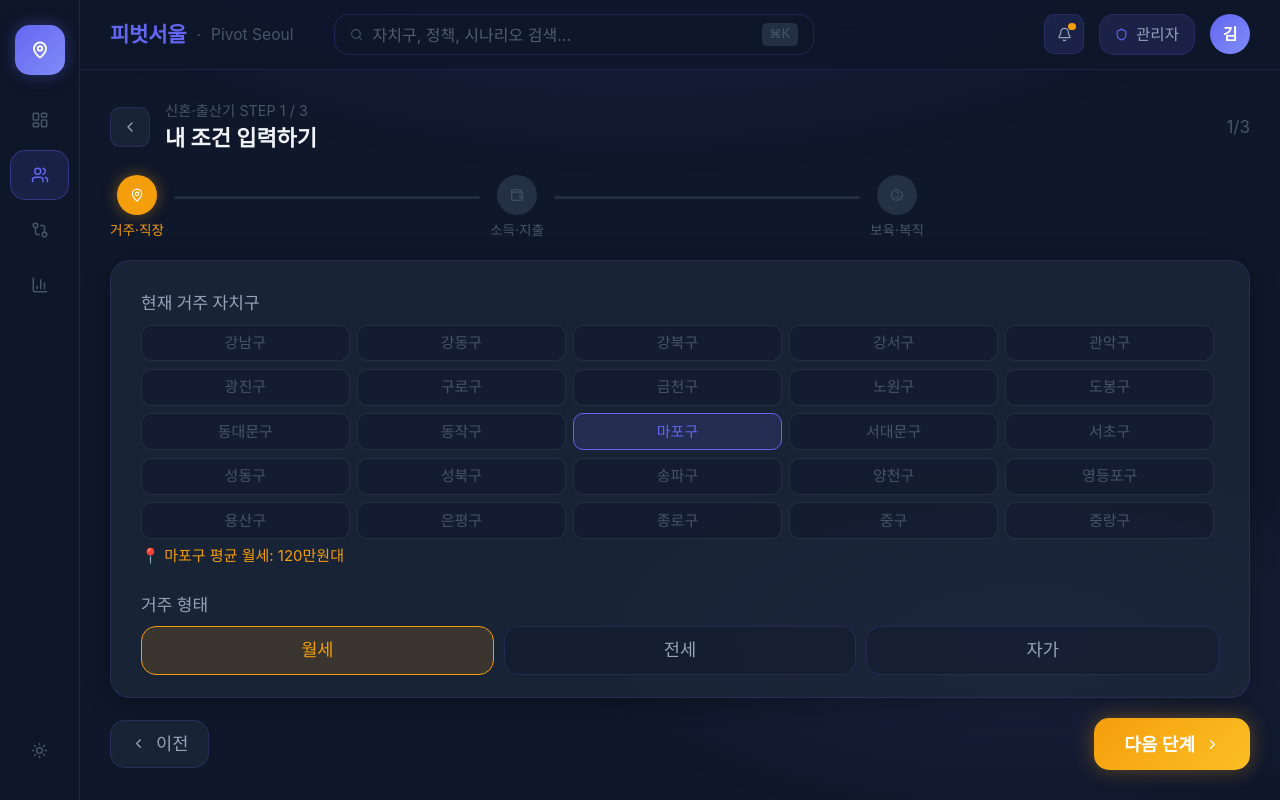
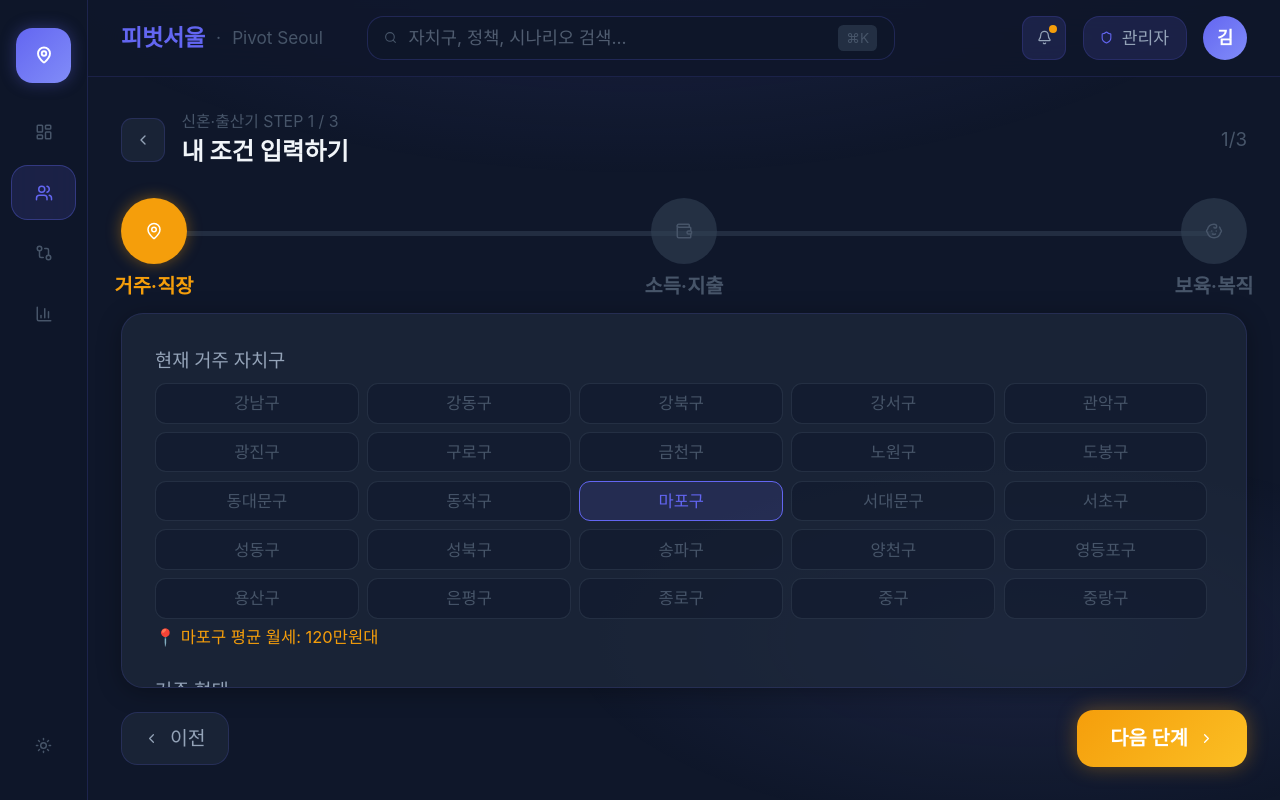
Before and after one commit to bigdata-seoul/pivotSeoul, a Next.js app in the folder front/: page /onboarding/family in a window 1280 px wide. Built offline with nearby package versions, Linux system fonts and the light colour scheme.

Commit message:
조건입력UI수정.

```diff
--- a/front/src/pages/OnboardingFamily.tsx
+++ b/front/src/pages/OnboardingFamily.tsx
@@ -44,6 +44,7 @@ export function OnboardingFamily() {
   const monthlySurplus = profile.monthlyIncome - profile.monthlyHousing - profile.monthlyLiving - profile.childcareCost;
   const housingRatio = Math.round((profile.monthlyHousing / profile.monthlyIncome) * 100);
   const childcareRatio = Math.round((profile.childcareCost / profile.monthlyIncome) * 100);
+  const progressPct = (step / (steps.length - 1)) * 100;
 
   return (
     <div className="h-full flex flex-col p-4 md:p-6 w-full">
@@ -62,21 +63,28 @@ export function OnboardingFamily() {
       </div>
 
       {/* Step indicators */}
-      <div className="flex items-center gap-0 mb-4 shrink-0">
+      <div className="relative flex items-start gap-0 mb-9 mt-1 shrink-0 w-full">
+        <div
+          className="absolute top-6 left-6 right-6 h-1 rounded-full"
+          style={{ background: c.borderSoft }}
+        />
+        <div
+          className="absolute top-6 left-6 h-1 rounded-full transition-all duration-300"
+          style={{ width: `calc((100% - 3rem) * ${progressPct / 100})`, background: c.success }}
+        />
         {steps.map((s, i) => {
           const Icon = s.icon;
           const isDone = i < step;
           const isActive = i === step;
           return (
-            <div key={s.label} className="flex items-center flex-1">
-              <div className="flex flex-col items-center gap-1">
-                <div className="w-8 h-8 rounded-full flex items-center justify-center transition-all duration-300"
+            <div key={s.label} className={`relative z-10 flex items-start flex-1 min-w-0 ${i === 0 ? 'justify-start' : i === steps.length - 1 ? 'justify-end' : 'justify-center'}`}>
+              <div className="relative z-10 flex flex-col items-center shrink-0 w-12">
+                <div className="w-12 h-12 rounded-full flex items-center justify-center transition-all duration-300"
                   style={{ background: isDone ? c.success : isActive ? '#F59E0B' : c.badgeBg, color: isDone || isActive ? 'white' : c.textMuted, boxShadow: isActive ? '0 0 15px rgba(245,158,11,0.4)' : 'none' }}>
-                  {isDone ? <CheckCircle2 size={14} /> : <Icon size={14} />}
+                  {isDone ? <CheckCircle2 size={18} /> : <Icon size={18} />}
                 </div>
-                <span style={{ color: isActive ? '#F59E0B' : isDone ? c.success : c.textMuted, fontSize: '0.68rem' }}>{s.label}</span>
+                <span className="absolute top-14 whitespace-nowrap text-center" style={{ color: isActive ? '#F59E0B' : isDone ? c.success : c.textMuted, fontSize: '0.9rem', fontWeight: 600, lineHeight: 1.2 }}>{s.label}</span>
               </div>
-              {i < steps.length - 1 && <div className="flex-1 h-0.5 mx-2 mb-4 rounded-full" style={{ background: isDone ? c.success : c.borderSoft }} />}
             </div>
           );
         })}
--- a/front/src/pages/OnboardingSenior.tsx
+++ b/front/src/pages/OnboardingSenior.tsx
@@ -44,6 +44,7 @@ export function OnboardingSenior() {
   const monthlyPension = Math.round(profile.savings * 0.004); // simple monthly return estimate
   const monthlySurplus = profile.monthlyIncome + monthlyPension - profile.monthlyHousing - profile.monthlyLiving;
   const housingRatio = Math.round((profile.monthlyHousing / Math.max(1, profile.monthlyIncome)) * 100);
+  const progressPct = (step / (steps.length - 1)) * 100;
 
   return (
     <div className="h-full flex flex-col p-4 md:p-6 w-full">
@@ -62,21 +63,28 @@ export function OnboardingSenior() {
       </div>
 
       {/* Step indicators */}
-      <div className="flex items-center gap-0 mb-4 shrink-0">
+      <div className="relative flex items-start gap-0 mb-9 mt-1 shrink-0 w-full">
+        <div
+          className="absolute top-6 left-6 right-6 h-1 rounded-full"
+          style={{ background: c.borderSoft }}
+        />
+        <div
+          className="absolute top-6 left-6 h-1 rounded-full transition-all duration-300"
+          style={{ width: `calc((100% - 3rem) * ${progressPct / 100})`, background: c.success }}
+        />
         {steps.map((s, i) => {
           const Icon = s.icon;
           const isDone = i < step;
           const isActive = i === step;
           return (
-            <div key={s.label} className="flex items-center flex-1">
-              <div className="flex flex-col items-center gap-1">
-                <div className="w-8 h-8 rounded-full flex items-center justify-center transition-all duration-300"
+            <div key={s.label} className={`relative z-10 flex items-start flex-1 min-w-0 ${i === 0 ? 'justify-start' : i === steps.length - 1 ? 'justify-end' : 'justify-center'}`}>
+              <div className="relative z-10 flex flex-col items-center shrink-0 w-12">
+                <div className="w-12 h-12 rounded-full flex items-center justify-center transition-all duration-300"
                   style={{ background: isDone ? c.success : isActive ? '#10B981' : c.badgeBg, color: isDone || isActive ? 'white' : c.textMuted, boxShadow: isActive ? '0 0 15px rgba(16,185,129,0.4)' : 'none' }}>
-                  {isDone ? <CheckCircle2 size={14} /> : <Icon size={14} />}
+                  {isDone ? <CheckCircle2 size={18} /> : <Icon size={18} />}
                 </div>
-                <span style={{ color: isActive ? '#10B981' : isDone ? c.success : c.textMuted, fontSize: '0.68rem' }}>{s.label}</span>
+                <span className="absolute top-14 whitespace-nowrap text-center" style={{ color: isActive ? '#10B981' : isDone ? c.success : c.textMuted, fontSize: '0.9rem', fontWeight: 600, lineHeight: 1.2 }}>{s.label}</span>
               </div>
-              {i < steps.length - 1 && <div className="flex-1 h-0.5 mx-2 mb-4 rounded-full" style={{ background: isDone ? c.success : c.borderSoft }} />}
             </div>
           );
         })}
--- a/front/src/pages/OnboardingYouth.tsx
+++ b/front/src/pages/OnboardingYouth.tsx
@@ -46,6 +46,7 @@ export function OnboardingYouth() {
 
   const monthlySurplus = profile.monthlyIncome - profile.monthlyHousing - profile.monthlyLiving;
   const housingRatio = Math.round((profile.monthlyHousing / profile.monthlyIncome) * 100);
+  const progressPct = (step / (steps.length - 1)) * 100;
 
   return (
     <div className="h-full flex flex-col p-4 md:p-6 w-full">
@@ -62,20 +63,27 @@ export function OnboardingYouth() {
       </div>
 
       {/* Step indicators */}
-      <div className="flex items-center gap-0 mb-4 shrink-0">
+      <div className="relative flex items-start gap-0 mb-9 mt-1 shrink-0 w-full">
+        <div
+          className="absolute top-6 left-6 right-6 h-1 rounded-full"
+          style={{ background: c.borderSoft }}
+        />
+        <div
+          className="absolute top-6 left-6 h-1 rounded-full transition-all duration-300"
+          style={{ width: `calc((100% - 3rem) * ${progressPct / 100})`, background: c.success }}
+        />
         {steps.map((s, i) => {
           const Icon = s.icon;
           const isDone = i < step;
           const isActive = i === step;
           return (
-            <div key={s.label} className="flex items-center flex-1">
-              <div className="flex flex-col items-center gap-1">
-                <div className="w-8 h-8 rounded-full flex items-center justify-center transition-all duration-300" style={{ background: isDone ? c.success : isActive ? c.primary : c.badgeBg, color: isDone || isActive ? 'white' : c.textMuted, boxShadow: isActive ? `0 0 15px ${c.primaryBg}` : 'none' }}>
-                  {isDone ? <CheckCircle2 size={14} /> : <Icon size={14} />}
+            <div key={s.label} className={`relative z-10 flex items-start flex-1 min-w-0 ${i === 0 ? 'justify-start' : i === steps.length - 1 ? 'justify-end' : 'justify-center'}`}>
+              <div className="relative z-10 flex flex-col items-center shrink-0 w-12">
+                <div className="w-12 h-12 rounded-full flex items-center justify-center transition-all duration-300" style={{ background: isDone ? c.success : isActive ? c.primary : c.badgeBg, color: isDone || isActive ? 'white' : c.textMuted, boxShadow: isActive ? `0 0 15px ${c.primaryBg}` : 'none' }}>
+                  {isDone ? <CheckCircle2 size={18} /> : <Icon size={18} />}
                 </div>
-                <span style={{ color: isActive ? c.primary : isDone ? c.success : c.textMuted, fontSize: '0.68rem' }}>{s.label}</span>
+                <span className="absolute top-14 whitespace-nowrap text-center" style={{ color: isActive ? c.primary : isDone ? c.success : c.textMuted, fontSize: '0.9rem', fontWeight: 600, lineHeight: 1.2 }}>{s.label}</span>
               </div>
-              {i < steps.length - 1 && <div className="flex-1 h-0.5 mx-2 mb-4 rounded-full" style={{ background: isDone ? c.success : c.borderSoft }} />}
             </div>
           );
         })}
--- a/front/src/styles/index.css
+++ b/front/src/styles/index.css
@@ -5,8 +5,8 @@
 /* ── Pivot Seoul — Global styles ── */
 
 :root {
-  /* Increase overall text scale by roughly +4px from default 16px */
-  --ui-font-size-base: 20px;
+  /* Increase overall text scale more aggressively */
+  --ui-font-size-base: 22px;
 }
 
 html, body {
```
